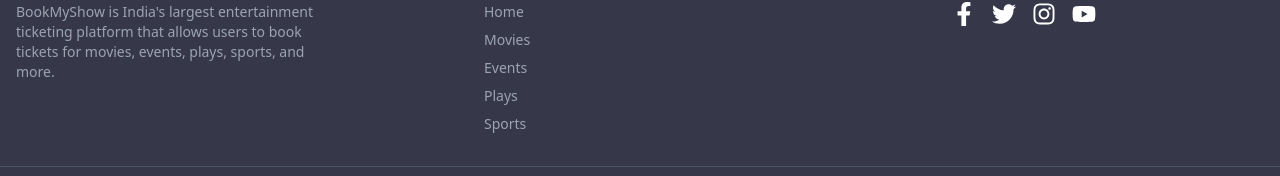
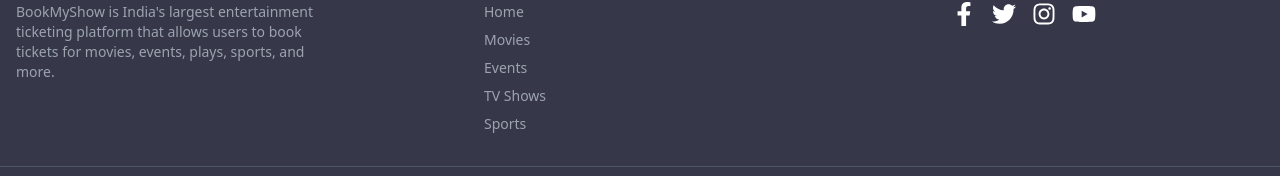
Before and after one commit to superb-shan/Book_My_Show_2.0, a React (Create React App) app: page /movie/527833 in a window 1280 px wide. Shown: the part 1374-1550 px from the top of the page. Built offline with nearby package versions, Linux system fonts and the light colour scheme; no server answers.

Commit message:
play to tv

```diff
--- a/src/components/Navbar/Navbar.Component.jsx
+++ b/src/components/Navbar/Navbar.Component.jsx
@@ -5,6 +5,7 @@
 import axios from "axios";
 import CitySelectorModal from "../CitySelector/CitySelectorModal";
 import { NavbarContext } from "../../context/Navbar.context";
+import Hamburger from "./Hamburger";
 
 
 // Main Component
--- a/src/layout/Footer.jsx
+++ b/src/layout/Footer.jsx
@@ -26,7 +26,7 @@
                 <a href="/events" className="hover:text-white">Events</a>
               </li>
               <li className="mb-2">
-                <a href="/plays" className="hover:text-white">Plays</a>
+                <a href="/tv" className="hover:text-white">TV Shows</a>
               </li>
               <li className="mb-2">
                 <a href="/sports" className="hover:text-white">Sports</a>
```
Also changed, not shown: src/components/TVShowFilters/TVShowFilters.Component.jsx (line endings or trailing spaces), src/pages/TVShow.page.jsx (line endings or trailing spaces).
